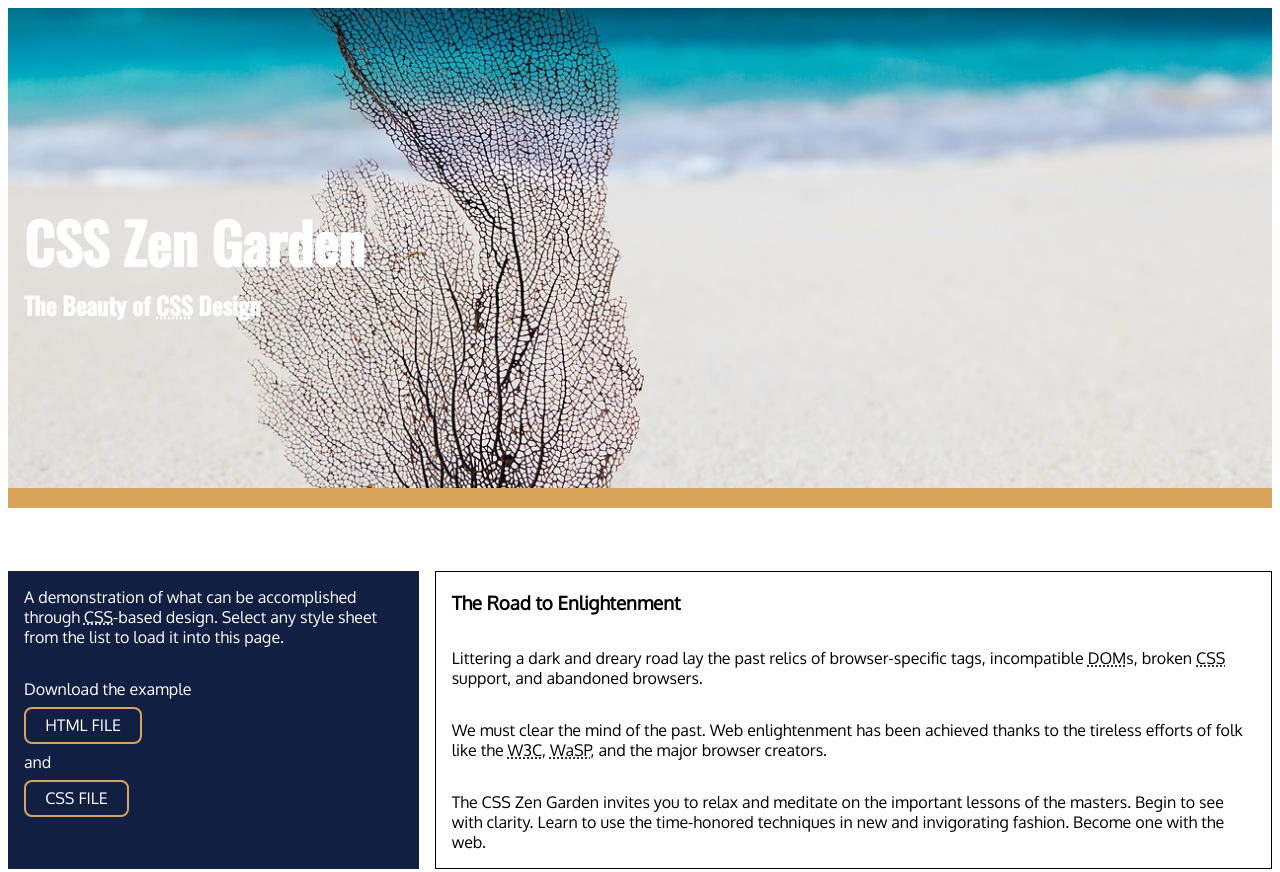
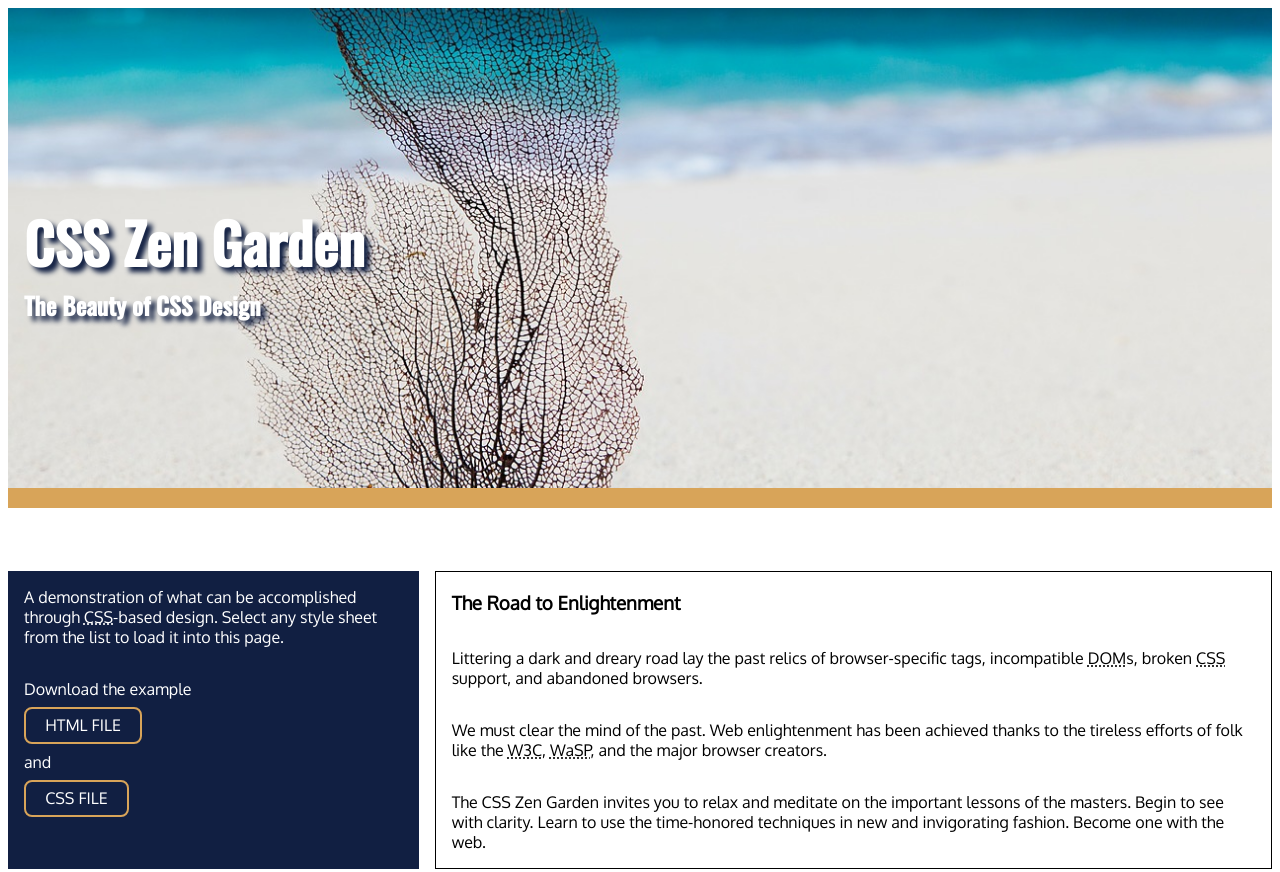
Before and after one commit to nyamuda/Zen-Garden, a plain HTML site: page index.html in a window 1280 px wide. Shown: the top 872 px of the page. Drawn offline with nearby package versions, Linux system fonts and the light colour scheme.

Commit message:
footer done

```diff
--- a/_header.scss
+++ b/_header.scss
@@ -23,6 +23,14 @@ h1 {
     font-size: 3.5rem;
 }
 
+h1, h2 {
+    text-shadow:  5px 5px 5px $background-color;
+}
+
+h2 > abbr[title] {
+    text-decoration: none;
+}
+
 @media (min-width: 768px){
     header{
         height: 30rem;
--- a/_strip4.scss
+++ b/_strip4.scss
@@ -22,6 +22,7 @@
 
 .benefits>p {
     margin-top: -0rem;
+    padding-right: 1rem;
 }
 
 @media (min-width:768px) {
```
Also changed, not shown: images/bg-2.jpg, style.css, 1 other file.
